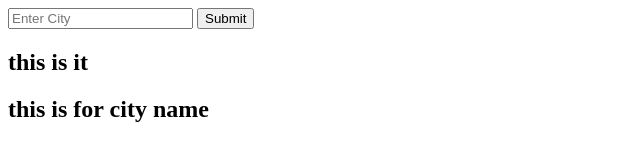
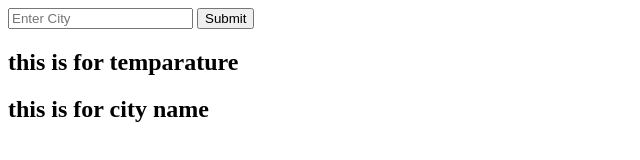
Before and after one commit to masrurprem/weather-APP, a website: page public/index.html in a window 1280 px wide. Shown: the whole page, without its empty margins (0-640 px from the left). Drawn offline with Linux system fonts and the light colour scheme.

Commit message:
header-1 changed

```diff
--- a/public/index.html
+++ b/public/index.html
@@ -17,7 +17,7 @@
         <input type="submit" class="submit--btn" />
       </form>
     </div>
-    <h2 class="header">this is it</h2>
+    <h2 class="header">this is for temparature</h2>
     <h2 class="header--2">this is for city name</h2>
     <script src="/script.js"></script>
   </body>
```
